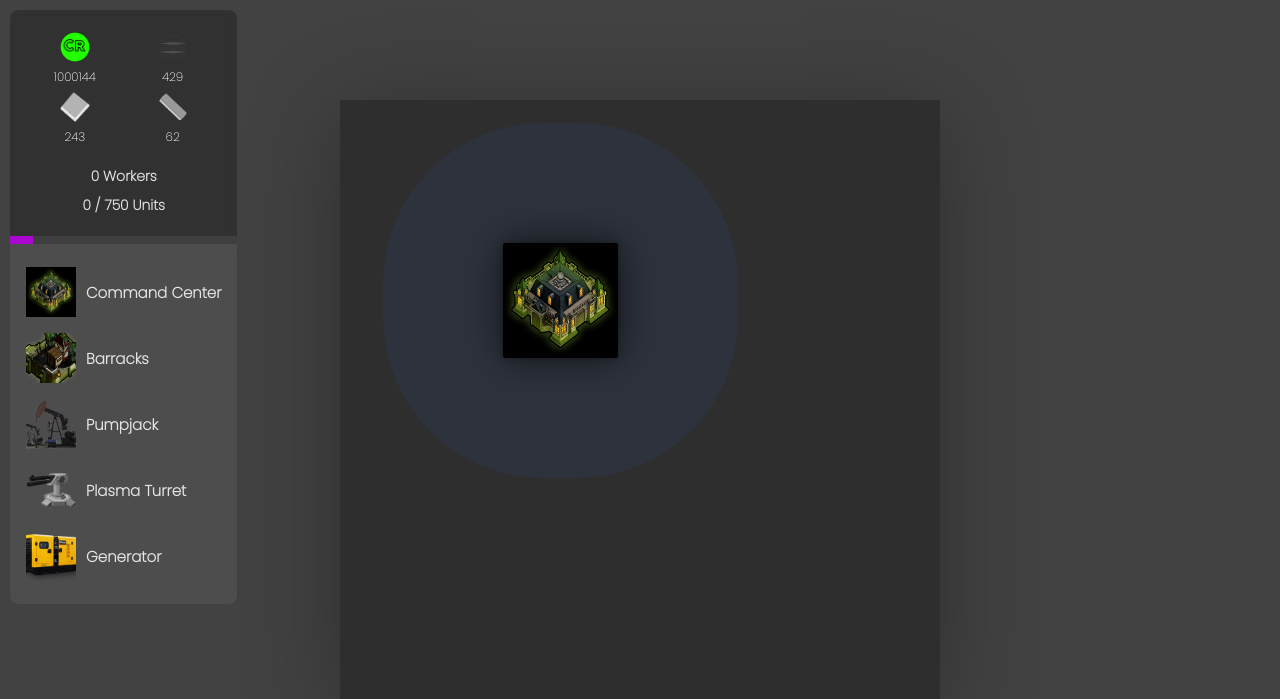
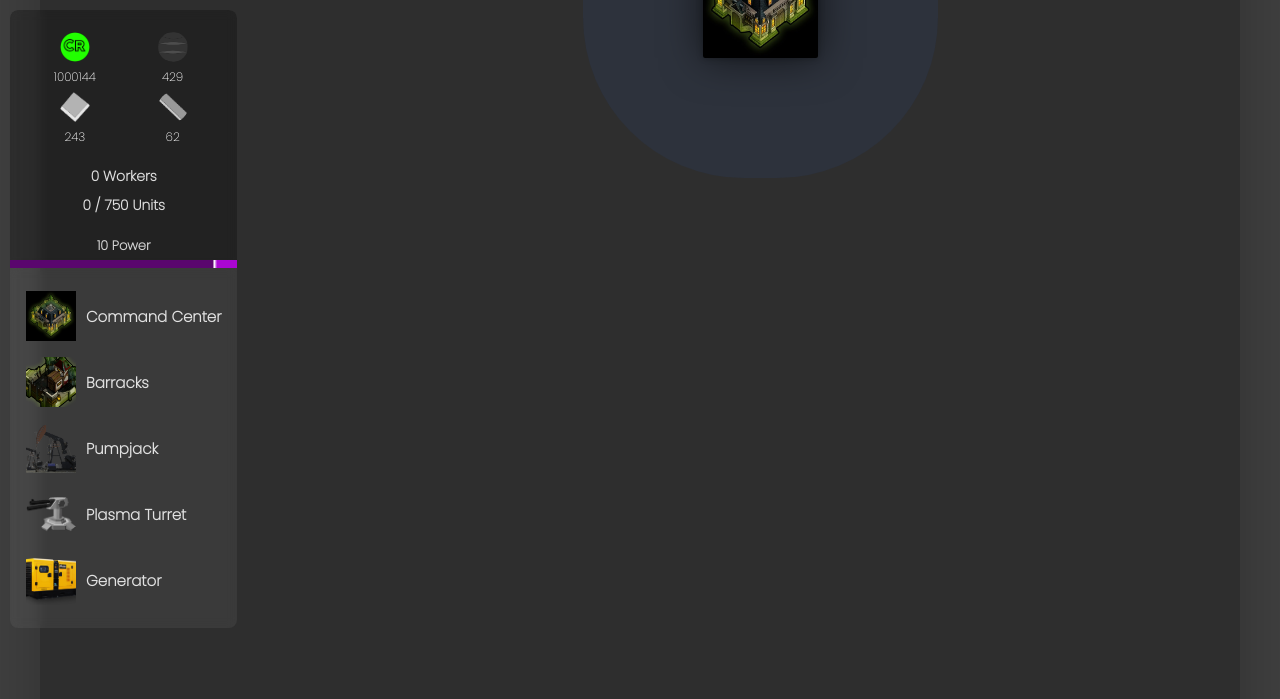
Before and after one commit to CarsonBurke/JS-RTS-Game, a web app: file public/game.html in a window 1280 px wide. Shown: the top 699 px of the page. Run offline with its HTML, style and script files only (its server is not run), Linux system fonts and the light colour scheme.

Commit message:
created a faction resource bar

```diff
--- a/public/game.html
+++ b/public/game.html
@@ -27,7 +27,7 @@
                 <div class="displayItem">
 
                     <div class="tooltipParent" id="creditIncome">
-                        <p class="tooltipText">1 / Sec</p>
+                        <p class="tooltipText"></p>
                     </div>
 
                     <img class="displayImg creditImg" src="materials/credits.png">
@@ -38,7 +38,7 @@
                 <div class="displayItem">
 
                     <div class="tooltipParent" id="oilIncome">
-                        <p class="tooltipText">1 / Sec</p>
+                        <p class="tooltipText"></p>
                     </div>
 
                     <img class="displayImg oilImg" src="materials/oil.png">
@@ -51,7 +51,7 @@
                 <div class="displayItem">
 
                     <div class="tooltipParent" id="concreteIncome">
-                        <p class="tooltipText">1 / Sec</p>
+                        <p class="tooltipText"></p>
                     </div>
 
                     <img class="displayImg concreteImg" src="materials/concrete.png">
@@ -62,7 +62,7 @@
                 <div class="displayItem">
 
                     <div class="tooltipParent" id="steelIncome">
-                        <p class="tooltipText">1 / Sec</p>
+                        <p class="tooltipText"></p>
                     </div>
 
                     <img class="displayImg steelImg" src="materials/steel.png">
@@ -77,12 +77,12 @@
             </div>
             <div class="factionResourcesContainer">
 
-                <div class="factionResourceParent">
-                    <div class="factionResourceChild" id="factionResourceChild">
+                <h3 class="factionResourcesText" id="factionResourcesText"></h3>
 
-                    </div>
-                </div>
+                <div class="factionResourcesParent" id="factionResourcesParent"></div>
+
             </div>
+        </div>
         </div>
         <div class="sideBarContent" id="sideBarContent">
             <div class="sideBarContentChild" id="sideBarContentChild">
--- a/public/materials/script.js
+++ b/public/materials/script.js
@@ -53,7 +53,7 @@
     "massive": 10000
 }
 
-let mapSize = mapSizes["small"]
+let mapSize = mapSizes["medium"]
 
 let players = {
     player1: {
@@ -85,28 +85,7 @@
     players[player].factionSpecificResources = factions[players[player].faction].resources
 }
 
-// Create variables used in the game
-
-let gameObjects = {
-    resources: {
-        "credits": {
-            amount: 9000 + startingCredits,
-            income: 0,
-        },
-        "oil": {
-            amount: 350,
-            income: 0,
-        },
-        "concrete": {
-            amount: 200,
-            income: 0,
-        },
-        "steel": {
-            amount: 50,
-            income: 0,
-        }
-    },
-    structures: {
+let structures = {
     "commandCenter": {
         amount: 0,
         amountMax: 8,
@@ -281,8 +260,28 @@
         onClickEvent: "placeGenerator",
         tag: "generatorTag"
     }
+}
+
+let resources = {
+    "credits": {
+        amount: 9000 + startingCredits,
+        income: 0,
     },
-    terrain: {
+    "oil": {
+        amount: 350,
+        income: 0,
+    },
+    "concrete": {
+        amount: 200,
+        income: 0,
+    },
+    "steel": {
+        amount: 50,
+        income: 0,
+    }
+}
+
+let terrain = {
     "mountains": {
         mountainsAmount: mapSize / 1000,
         mountainsSize: mapSize / 1000
@@ -309,14 +308,14 @@
 
         }
     },
-    },
-    hotkeys: {
+}
+
+let hotkeys = {
     panUp: "w",
     panDown: "s",
     panLeft: "a",
     panRight: "d",
     stopPlacing: "x",
-    },
 }
 
 // Play music
@@ -406,20 +405,20 @@
 
 window.onkeydown = function(e) {
 
-    if (e.key == gameObjects.hotkeys.panUp) {
+    if (e.key == hotkeys.panUp) {
 
         startMove("up")
-    } else if (e.key == gameObjects.hotkeys.panDown) {
+    } else if (e.key == hotkeys.panDown) {
 
         startMove("down")
-    } else if (e.key == gameObjects.hotkeys.panLeft) {
+    } else if (e.key == hotkeys.panLeft) {
 
         startMove("left")
-    } else if (e.key == gameObjects.hotkeys.panRight) {
+    } else if (e.key == hotkeys.panRight) {
 
         startMove("right")
     }
-    if (e.key == gameObjects.hotkeys.stopPlacing) {
+    if (e.key == hotkeys.stopPlacing) {
 
         stopPlacing()
     }
@@ -427,16 +426,16 @@
 
 window.onkeyup = function(e) {
 
-    if (e.key == gameObjects.hotkeys.panUp) {
+    if (e.key == hotkeys.panUp) {
 
         endMove("up")
-    } else if (e.key == gameObjects.hotkeys.panDown) {
+    } else if (e.key == hotkeys.panDown) {
 
         endMove("down")
-    } else if (e.key == gameObjects.hotkeys.panLeft) {
+    } else if (e.key == hotkeys.panLeft) {
 
         endMove("left")
-    } else if (e.key == gameObjects.hotkeys.panRight) {
+    } else if (e.key == hotkeys.panRight) {
 
         endMove("right")
     }
@@ -523,7 +522,7 @@
 
 setTimeout(function generateStartingBases() {
 
-    while (gameObjects.structures["commandCenter"].amount < 1) {
+    while (structures["commandCenter"].amount < 1) {
 
         let x = (Math.random() * Math.sqrt(mapSize)).toFixed(0)
         let y = (Math.random() * Math.sqrt(mapSize)).toFixed(0)
@@ -546,13 +545,13 @@
         }
     }
 
-    for (let structure of Object.keys(gameObjects.structures)) {
+    for (let structure of Object.keys(structures)) {
 
         if (structure == structureName) {
 
-            if (gameObjects.structures[structure].amount < gameObjects.structures[structure].amountMax) {
+            if (structures[structure].amount < structures[structure].amountMax) {
 
-                document.getElementById(gameObjects.structures[structure].tag).classList.add("sideBarItemActive")
+                document.getElementById(structures[structure].tag).classList.add("sideBarItemActive")
 
                 closeInfoParent.classList.add("closeInfoParentShow")
 
@@ -566,9 +565,9 @@
 
 function tryPlacingStructure(e) {
 
-    for (let structure of Object.keys(gameObjects.structures)) {
+    for (let structure of Object.keys(structures)) {
 
-        if (placingStructure[structure] == true && gameObjects.resources.credits.amount >= gameObjects.structures[structure].creditCost) {
+        if (placingStructure[structure] == true && resources.credits.amount >= structures[structure].creditCost) {
 
             placeStructure(e, structure)
 
@@ -596,15 +595,15 @@
 
                     let x = 0
 
-                    if (gridParent.x + gameObjects.structures[structure].dimensions > Math.sqrt(mapSize) || gridParent.y + gameObjects.structures[structure].dimensions > Math.sqrt(mapSize)) {
+                    if (gridParent.x + structures[structure].dimensions > Math.sqrt(mapSize) || gridParent.y + structures[structure].dimensions > Math.sqrt(mapSize)) {
 
                         return
                     }
 
-                    for (let y = gridParent.y; y < gridParent.y + gameObjects.structures[structure].dimensions; y++) {
-                        for (x = gridParent.x; x < gridParent.x + gameObjects.structures[structure].dimensions; x++) {
+                    for (let y = gridParent.y; y < gridParent.y + structures[structure].dimensions; y++) {
+                        for (x = gridParent.x; x < gridParent.x + structures[structure].dimensions; x++) {
 
-                            if (z == gameObjects.structures[structure].dimensions * gameObjects.structures[structure].dimensions) {
+                            if (z == structures[structure].dimensions * structures[structure].dimensions) {
 
                                 return
                             }
@@ -624,7 +623,7 @@
                         }
                     }
 
-                    if (z == gameObjects.structures[structure].dimensions * gameObjects.structures[structure].dimensions) {
+                    if (z == structures[structure].dimensions * structures[structure].dimensions) {
 
                         let x = 0
 
@@ -634,13 +633,13 @@
 
                         e.target.childNodes[0].classList.add(structure)
 
-                        e.target.childNodes[0].style.backgroundImage = "url(" + gameObjects.structures[structure].image + ")"
+                        e.target.childNodes[0].style.backgroundImage = "url(" + structures[structure].image + ")"
 
                         e.target.childNodes[0].id = e.target.id
 
-                        gameObjects.resources.credits.amount -= gameObjects.structures[structure].creditCost
+                        resources.credits.amount -= structures[structure].creditCost
 
-                        gameObjects.structures[structure].amount += 1
+                        structures[structure].amount += 1
 
                         let structureData = document.createElement("div")
 
@@ -650,7 +649,7 @@
 
                         document.getElementById("sideBarContent").appendChild(structureData)
 
-                        for (let item of Object.keys(gameObjects.structures[structure].openedStructure)) {
+                        for (let item of Object.keys(structures[structure].openedStructure)) {
 
                             let structureDataItem = document.createElement("div")
 
@@ -670,7 +669,7 @@
 
                             let structureDataText = document.createElement("h3")
 
-                            structureDataText.innerText = gameObjects.structures[structure].openedStructure[item].displayName
+                            structureDataText.innerText = structures[structure].openedStructure[item].displayName
 
                             structureDataText.className = "structureDataText"
 
@@ -685,7 +684,7 @@
 
                             e.target.childNodes[0].appendChild(gridChildShadow)
 
-                            gridChildShadow.style.boxShadow = "rgb(29, 92, 228, 0.075) 0 0 0 " + gameObjects.structures[structure].range * 20 + "px"
+                            gridChildShadow.style.boxShadow = "rgb(29, 92, 228, 0.075) 0 0 0 " + structures[structure].range * 20 + "px"
                         }
 
                         for (let player of Object.keys(players)) {
@@ -694,14 +693,14 @@
 
                                 updatePower(structure, player)
                             }
-                            if ((players[player].faction == "mechanical" || players[player].faction == "humanoid") && gameObjects.structures[structure].creditsAdd) {
+                            if ((players[player].faction == "mechanical" || players[player].faction == "humanoid") && structures[structure].creditsAdd) {
 
-                                gameObjects.resources.credits.income += gameObjects.structures[structure].creditsAdd
+                                resources.credits.income += structures[structure].creditsAdd
                             }
                         }
 
-                        for (let y = gridParent.y; y < gridParent.y + gameObjects.structures[structure].dimensions; y++) {
-                            for (x = gridParent.x; x < gridParent.x + gameObjects.structures[structure].dimensions; x++) {
+                        for (let y = gridParent.y; y < gridParent.y + structures[structure].dimensions; y++) {
+                            for (x = gridParent.x; x < gridParent.x + structures[structure].dimensions; x++) {
 
                                 for (let gridParentAlt of gridParents) {
 
@@ -725,11 +724,11 @@
 
 function stopPlacing() {
 
-    for (let structure of Object.keys(gameObjects.structures)) {
+    for (let structure of Object.keys(structures)) {
 
         placingStructure[structure] = false
 
-        document.getElementById(gameObjects.structures[structure].tag).classList.remove("sideBarItemActive")
+        document.getElementById(structures[structure].tag).classList.remove("sideBarItemActive")
     }
 
     closeInfoParent.classList.remove("closeInfoParentShow")
@@ -809,18 +808,18 @@
 
     let purchaseItem = e.target.classList[1]
 
-    let cost = gameObjects.structures[structureType].openedStructure[purchaseItem].creditCost
+    let cost = structures[structureType].openedStructure[purchaseItem].creditCost
 
-    if (gameObjects.resources.credits.amount >= cost && gameObjects.structures[structureType].openedStructure[purchaseItem].purchased != true) {
+    if (resources.credits.amount >= cost && structures[structureType].openedStructure[purchaseItem].purchased != true) {
 
-        gameObjects.resources.credits.amount -= cost
-        gameObjects.structures[structureType].openedStructure[purchaseItem].purchased = true
+        resources.credits.amount -= cost
+        structures[structureType].openedStructure[purchaseItem].purchased = true
 
-        for (let effect of Object.keys(gameObjects.structures[structureType].openedStructure[purchaseItem].effects)) {
+        for (let effect of Object.keys(structures[structureType].openedStructure[purchaseItem].effects)) {
 
-            if (Object.keys(gameObjects.structures[structureType]).indexOf(effect) > 0) {
+            if (Object.keys(structures[structureType]).indexOf(effect) > 0) {
 
-                gameObjects.structures[structureType][effect] = gameObjects.structures[structureType].openedStructure[purchaseItem].effects[effect]
+                structures[structureType][effect] = structures[structureType].openedStructure[purchaseItem].effects[effect]
 
                 updateStats(structureType, id)
                 updatePower(structureType, "player1")
@@ -835,25 +834,52 @@
 
         let element = document.getElementById(id).childNodes[0]
 
-        element.style.backgroundImage = "url(" + gameObjects.structures[structure].image + ")"
+        element.style.backgroundImage = "url(" + structures[structure].image + ")"
 
-        element.childNodes[0].style.boxShadow = "rgb(29, 92, 228, 0.075) 0 0 0 " + gameObjects.structures[structure].range * 20 + "px"
+        element.childNodes[0].style.boxShadow = "rgb(29, 92, 228, 0.075) 0 0 0 " + structures[structure].range * 20 + "px"
     }
 }
 
 function updatePower(structure, player) {
 
-    if (gameObjects.structures[structure].powerAdd) {
+    if (structures[structure].powerAdd) {
 
-        players[player].factionSpecificResources.power.amount += gameObjects.structures[structure].powerAdd
+        players[player].factionSpecificResources.power.amount += structures[structure].powerAdd
 
-        document.getElementById("factionResourceChild").style.width = players[player].factionSpecificResources.power.amount - players[player].factionSpecificResources.power.amountUsed + "%"
+    } else if (structures[structure].powerCost) {
 
-    } else if (gameObjects.structures[structure].powerCost) {
+        players[player].factionSpecificResources.power.amountUsed += structures[structure].powerCost
 
-        players[player].factionSpecificResources.power.amountUsed += gameObjects.structures[structure].powerCost
+    }
 
-        document.getElementById("factionResourceChild").style.width = players[player].factionSpecificResources.power.amount - players[player].factionSpecificResources.power.amountUsed + "%"
+    document.getElementById("factionResourcesText").innerText = players[player].factionSpecificResources.power.amount - players[player].factionSpecificResources.power.amountUsed + " Power"
+
+    let factionResourcesParent = document.getElementById("factionResourcesParent")
+
+    factionResourcesParent.style.backgroundSize = 200 + "%"
+
+    factionResourcesParent.style.backgroundPositionX = aFunction()
+
+    function aFunction() {
+
+        let requestedPosition = (players[player].factionSpecificResources.power.amount - players[player].factionSpecificResources.power.amountUsed)
+
+        console.log(requestedPosition + ", " + (factionResourcesParent.style.backgroundSize).replace('%', ''))
+
+        if (requestedPosition > 100) {
+
+            console.log("Too big")
+            return 100 + "%"
+
+        }
+        if (requestedPosition < 0) {
+
+            console.log("Too small")
+            return 0 + "%"
+        }
+
+        console.log("Just right")
+        return requestedPosition + "%"
     }
 }
 
@@ -863,37 +889,37 @@
 
     // Credits
 
-    gameObjects.resources.credits.amount += gameObjects.resources.credits.income
+    resources.credits.amount += resources.credits.income
 
-    document.getElementById("creditAmount").innerText = (gameObjects.resources.credits.amount).toFixed(0)
-    document.getElementById("creditIncome").innerText = (gameObjects.resources.credits.income * 4).toFixed(0) + " / Sec"
+    document.getElementById("creditAmount").innerText = (resources.credits.amount).toFixed(0)
+    document.getElementById("creditIncome").innerText = (resources.credits.income * 4).toFixed(0) + " / Sec"
 
     // Oil
 
-    gameObjects.resources.oil.income = (gameObjects.structures.pumpjack.amount * 1.2) + (gameObjects.structures.commandCenter.amount * 2)
+    resources.oil.income = (structures.pumpjack.amount * 1.2) + (structures.commandCenter.amount * 2)
 
-    gameObjects.resources.oil.amount += gameObjects.resources.oil.income
+    resources.oil.amount += resources.oil.income
 
-    document.getElementById("oilAmount").innerText = (gameObjects.resources.oil.amount).toFixed(0)
-    document.getElementById("oilIncome").innerText = (gameObjects.resources.oil.income * 4).toFixed(0) + " / Sec"
+    document.getElementById("oilAmount").innerText = (resources.oil.amount).toFixed(0)
+    document.getElementById("oilIncome").innerText = (resources.oil.income * 4).toFixed(0) + " / Sec"
 
     // Concrete
 
-    gameObjects.resources.concrete.income = (gameObjects.structures.commandCenter.amount * 1.8)
+    resources.concrete.income = (structures.commandCenter.amount * 1.8)
 
-    gameObjects.resources.concrete.amount += gameObjects.resources.concrete.income
+    resources.concrete.amount += resources.concrete.income
 
-    document.getElementById("concreteAmount").innerText = (gameObjects.resources.concrete.amount).toFixed(0)
-    document.getElementById("concreteIncome").innerText = (gameObjects.resources.concrete.income * 4).toFixed(0) + " / Sec"
+    document.getElementById("concreteAmount").innerText = (resources.concrete.amount).toFixed(0)
+    document.getElementById("concreteIncome").innerText = (resources.concrete.income * 4).toFixed(0) + " / Sec"
 
     // Steel
 
-    gameObjects.resources.steel.income = (gameObjects.structures.commandCenter.amount * 0.5)
+    resources.steel.income = (structures.commandCenter.amount * 0.5)
 
-    gameObjects.resources.steel.amount += gameObjects.resources.steel.income
+    resources.steel.amount += resources.steel.income
 
-    document.getElementById("steelAmount").innerText = (gameObjects.resources.steel.amount).toFixed(0)
-    document.getElementById("steelIncome").innerText = (gameObjects.resources.steel.income * 4).toFixed(0) + " / Sec"
+    document.getElementById("steelAmount").innerText = (resources.steel.amount).toFixed(0)
+    document.getElementById("steelIncome").innerText = (resources.steel.income * 4).toFixed(0) + " / Sec"
 }
 
 
--- a/public/materials/style.css
+++ b/public/materials/style.css
@@ -274,32 +274,27 @@
                 }
 
                 .factionResourcesContainer {
-            color: rgba(255, 255, 255, 0);
                     cursor: default;
                     transition: all 0.2s;
                 }
 
-        .factionResourcesContainer:hover {
+                .factionResourcesText {
                     color: rgba(255, 255, 255, 0.8);
+                    margin: 0;
+                    margin-bottom: 4px;
+                    text-align: center;
+                    font-size: 13px;
                 }
 
-        .factionResourceParent {
-            background: rgba(255, 255, 255, 0.07);
+                .factionResourcesParent {
                     height: 8px;
                     width: calc(100% + 32px);
                     margin-left: -16px;
                     position: relative;
-        }
-
-        .powerLevelText {
-            text-align: center;
-            font-size: 13px;
-        }
-
-        .factionResourceChild {
-            background: rgb(170, 7, 211);
-            height: 8px;
-            width: 0%;
+                    background-size: 200%;
+                    background-position-x: 0%;
+                    transition: all 0.3s;
+                    background: linear-gradient(90deg, rgb(90, 6, 110) 49.6%, rgb(255, 255, 255) 50%, rgb(170, 7, 211) 50.6%);
                 }
 
                 .displayContainer {
```
Lines whose indentation alone changed are shown as unchanged.
